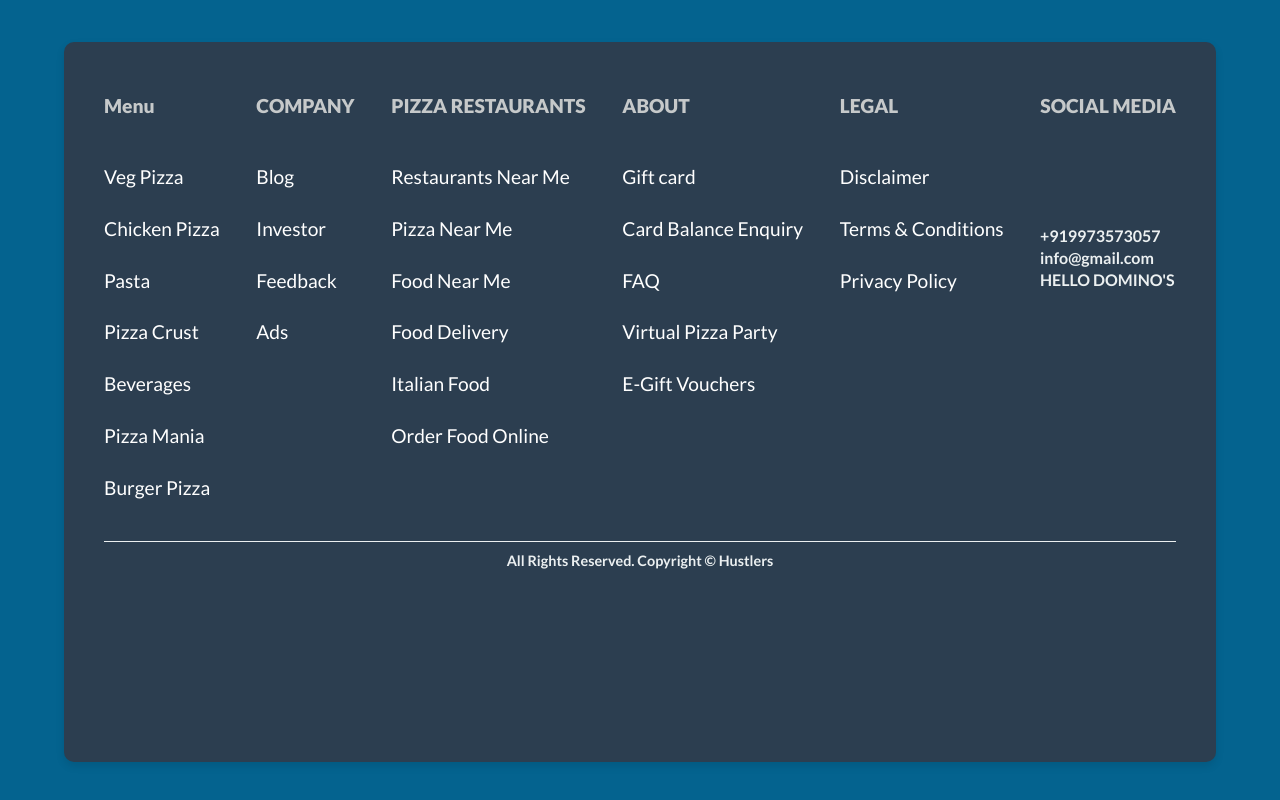
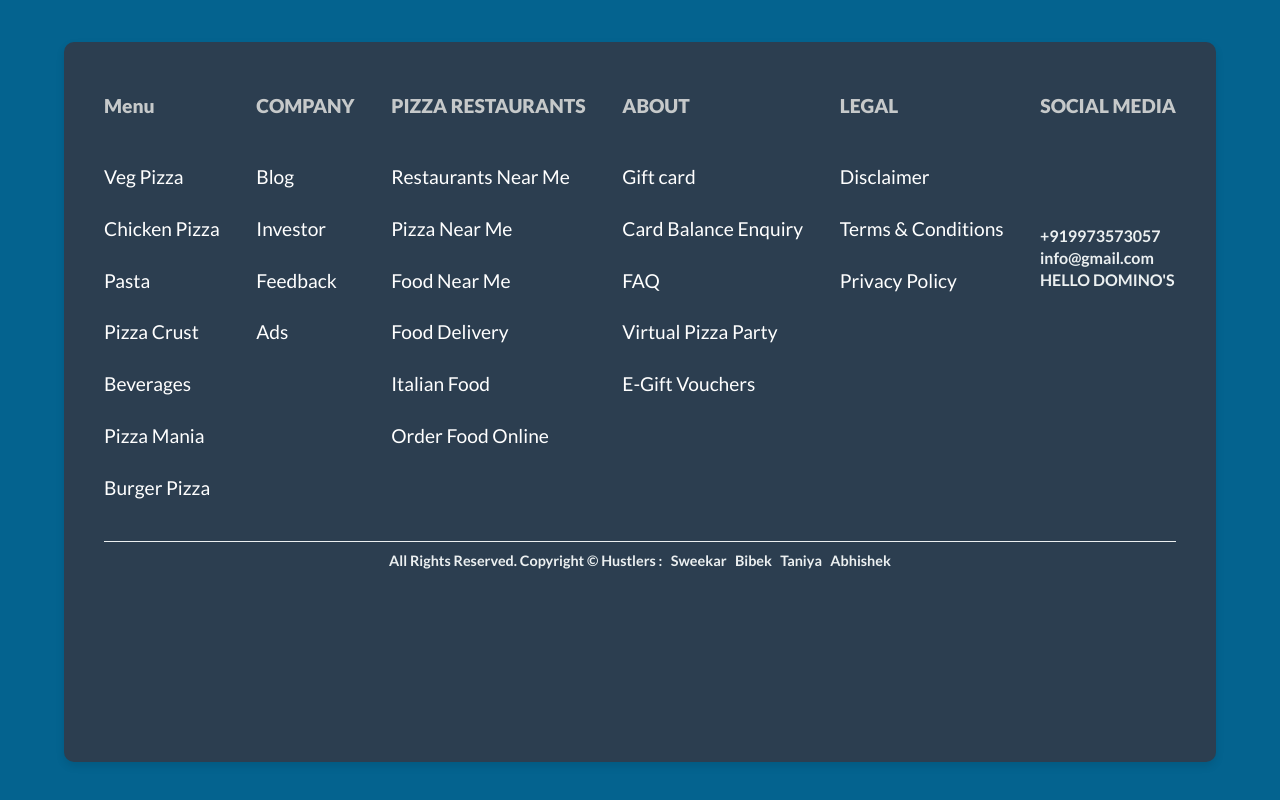
Before and after one commit to AbhiK2244/HustlersReImagineRound1, a React (Vite) app: page / in a window 1280 px wide. Shown: the part 2181-2981 px from the top of the page. Built offline with nearby package versions, Linux system fonts and the light colour scheme.

Commit message:
update footer

```diff
--- a/src/components/FooterComponents/Footer.jsx
+++ b/src/components/FooterComponents/Footer.jsx
@@ -218,7 +218,7 @@ const Footer = () => {
           </div>
         </div>
         <div className="footer-bottom">
-          <p>All Rights Reserved. Copyright © Hustlers</p>
+          <p>All Rights Reserved. Copyright © Hustlers : &nbsp; Sweekar &nbsp; Bibek &nbsp; Taniya &nbsp; Abhishek</p>
         </div>
       </footer>
     </div>
```
